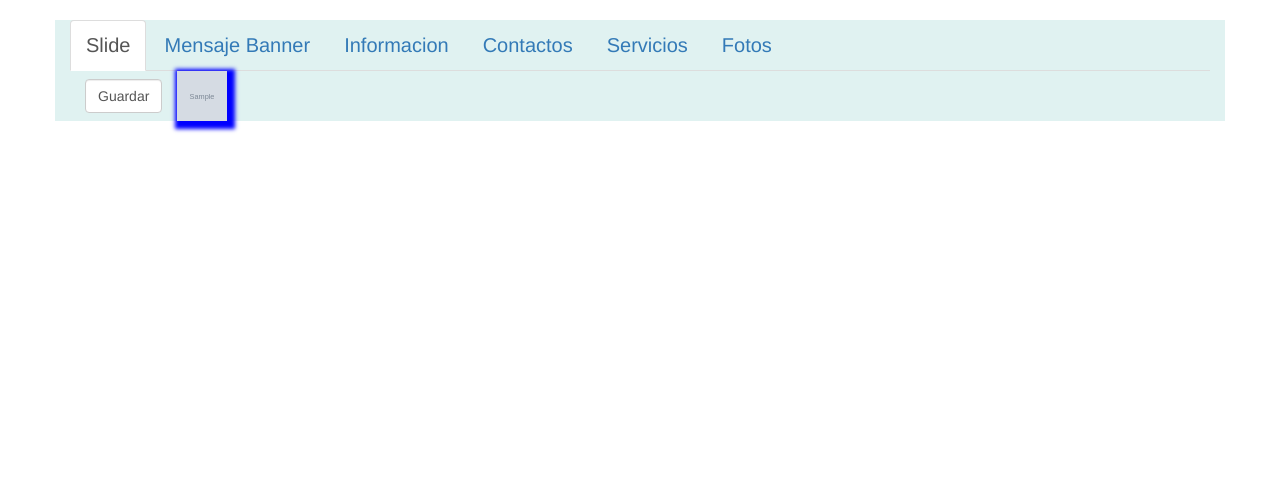
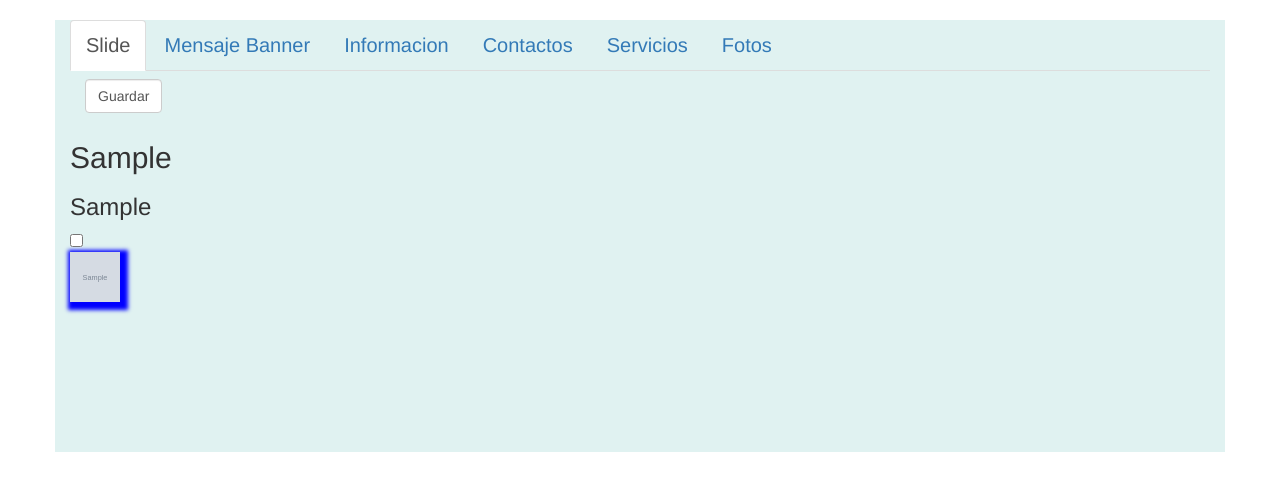
Before and after one commit to david97ly/glass1.1, a Django app: template glass/templates/cofiguraciones.html in a window 1280 px wide. Shown: the part 104-595 px from the top of the page. Run offline with Django 3.2, Linux system fonts and the light colour scheme; tables that the repository leaves empty hold one stand-in row (values such as "Sample post"); the template is opened without the code that fills it: values that come from a table or form of the project are taken from there, most other values are stand-ins (such as "Sample title", 1, 10 or a date in 2020); grey boxes marked "Sample" are stand-in pictures; parts of the project's set-up code (start-up, migrations or seed data) failed here and were passed over; some libraries are stand-ins or nearby versions.

Commit message:
agregando y repartiendo la forma de mostrarlo

```diff
--- a/glass/templates/cofiguraciones.html
+++ b/glass/templates/cofiguraciones.html
@@ -63,6 +63,8 @@
 
        <div class="tab-content">
            <div class="tab-pane fade in active" id="slide">
+             <div class="row">
+              <div class="col-xs-12 col-sm-12 col-dm-12 col-lg-12 ">
              <form class="navbar-form navbar-left" role="search" method="post" enctype="multipart/form-data">
                {% csrf_token %}
                  {{form.as_p}}
@@ -70,9 +72,21 @@
                 <input type="submit" value="Guardar" class="form-control" placeholder="Search">
               </div>
                </form>
-                    {% for s in sl %}
-                <img id="ida" class=" img-responsive" src="{{ s.foto.url }}" alt="...">
-                     {% endfor %}
+
+                    </div>
+                   </div>
+
+                    <div class="row">
+                       {% for s in sl %}
+                       <div class="col-xs-12 col-sm-6 col-dm-4 col-lg-4 ">
+                       <h2>{{ s.mensaje }}</h2>
+                       <h3>{{ s.submensaje }}</h3>
+                       <input type="checkbox" value="{{s.valida}}">
+                       <img id="ida" class=" img-responsive" src="{{ s.foto.url }}" alt="...">
+                  </div>
+                    </div>
+                      {% endfor %}
+                   </div>
            </div>
            <div class="tab-pane fade" id="mb">
                           <p><span>contenedor 2</span></p>
--- a/glass/views.py
+++ b/glass/views.py
@@ -30,11 +30,8 @@ def home(request):
                 primera = s
                 contador+=1
 
+    return render_to_response(template,context_instance=RequestContext(request,locals()))
 
-
-
-
-    return render_to_response(template,context_instance=RequestContext(request,locals()))
 
 def servicios(request):
     titulo = "SERVICIOS"
```
